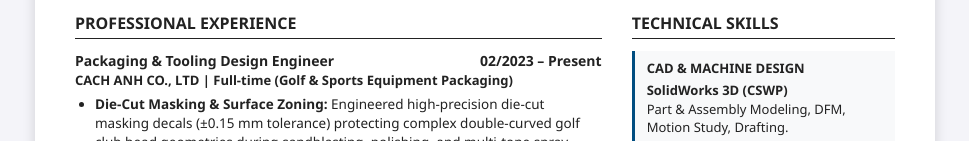
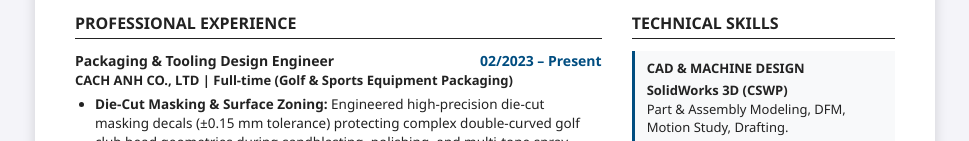
Before and after one commit to Trinh-Hai/Resume, a plain HTML site: page index.html in a window 1280 px wide. Shown: the part 344-485 px from the top of the page, without its empty margins (155-1124 px from the left). Drawn offline with Linux system fonts and the light colour scheme.

Commit message:
Update index.html

```diff
--- a/index.html
+++ b/index.html
@@ -210,7 +210,12 @@
             font-weight: bold;
             font-size: 14px;
         }
-
+        .job-header span:last-child {
+            color: var(--primary-blue);
+            white-space: nowrap; /* Lệnh "thiết quân luật": Cấm tuyệt đối rớt dòng */
+            flex-shrink: 0;      /* Cấm bị bóp nghẹt khi màn hình nhỏ */
+            margin-left: 15px;   /* Tạo khoảng hở an toàn để không dính sát vào tên Job */
+        }
         .job-company {
             font-size: 13px;
             font-weight: bold;
```
